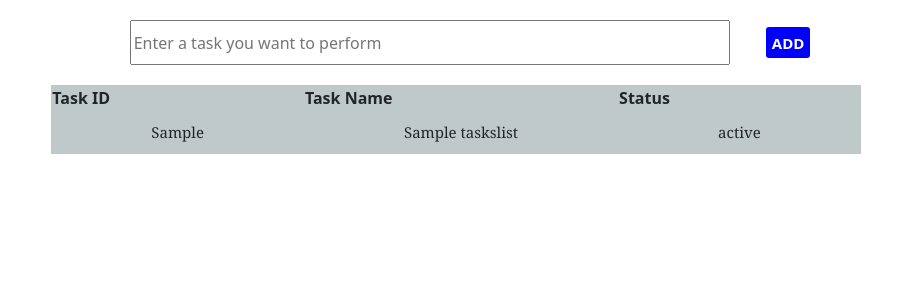
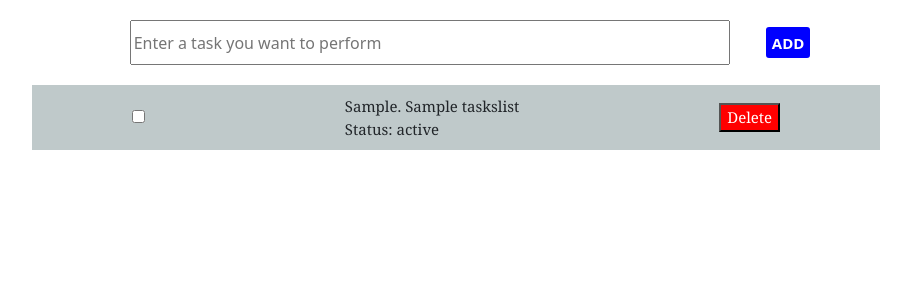
Before and after one commit to bitDig6/todo-list, a PHP site: page / in a window 1280 px wide. Shown: the part 80-380 px from the top of the page, without its empty margins (184-1095 px from the left). Run offline with PHP 8.4, Linux system fonts and the light colour scheme; tables that the repository leaves empty or names only in its code hold one stand-in row (values such as "Sample post").

Commit message:
added changes to show records

```diff
--- a/index.php
+++ b/index.php
@@ -29,14 +29,6 @@ include('conn.php');
     <div class="app-data">
       <div class="app-container">
         <table>
-          <thead>
-          <tr>
-            <th>Task ID</th>
-            <th>Task Name</th>
-            <th>Status</t>
-          </tr>
-          </thead>
-          <tbody>
             <?php
               $stmt = $conn->query('SELECT * FROM taskslist');
               $stmt->execute();
@@ -46,9 +38,25 @@ include('conn.php');
                 foreach($result as $data){
                   ?>
                   <tr>
-                    <td><?=$data['task_no'] ?></td>
-                    <td><?=$data['task_name'] ?></td>
-                    <td><?=$data['task_status'] ?></td>
+                    <td>
+                      <form action="update.php" method="POST">
+                        <input type="checkbox" name="check" value="<?=$data['task_no']; ?>">
+                        <!--I am working on update/edit-->
+                      </form>
+                    </td>
+                    <td>
+                      <?=$data['task_no']; ?>.
+                      <?=$data['task_name']; ?>
+                      <br>Status:
+                      <?=$data['task_status'];?>
+                    </td>
+                    <td >
+                     <form action="delete.php" method="POST">
+                      <button style="background-color:red" type="submit" name="del" value="<?=$data['task_no']; ?>">
+                      Delete
+                    </button>
+                     </form>
+                    </td>
                   </tr>
                   <?php
                 }
@@ -60,7 +68,6 @@ include('conn.php');
                 <?php
               }
               ?>
-          </tbody>
         </table>
       </div>
     </div>
```
